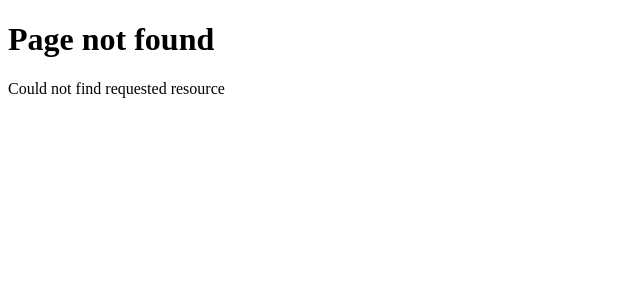
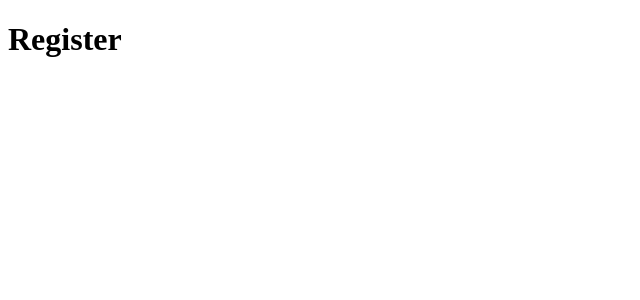
Before and after one commit to kamranlatifch/NextJs-Practuce, a Next.js app in the folder routing-demo/: page /register in a window 1280 px wide. Before the commit this address had no page. Shown: the top 300 px of the page, without its empty margins (0-640 px from the left). Built offline with nearby package versions, Linux system fonts and the light colour scheme.

Commit message:
Routh Group (auth)

```diff
--- /dev/null
+++ b/routing-demo/src/app/(auth)/forgotPassword/page.tsx
@@ -0,0 +1,4 @@
+export default function ForgotPassword(){
+
+    return <h1>Forgot Password</h1>
+}
--- /dev/null
+++ b/routing-demo/src/app/(auth)/login/page.tsx
@@ -0,0 +1,3 @@
+export default function Login(){
+    return <h1>Log In Page</h1>
+}
--- /dev/null
+++ b/routing-demo/src/app/(auth)/register/page.tsx
@@ -0,0 +1,3 @@
+export default function Register(){
+    return <h1>Register</h1>
+}
```
